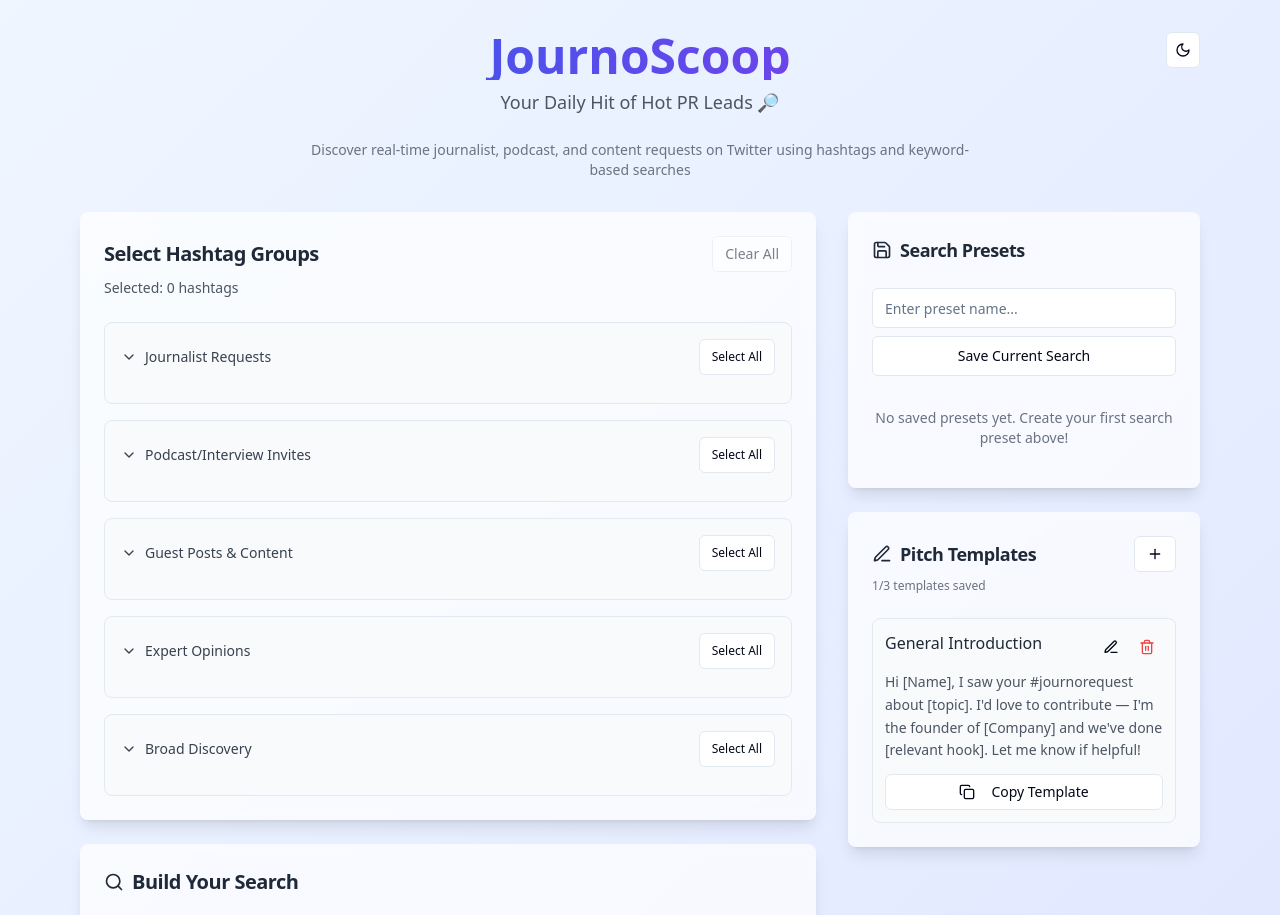
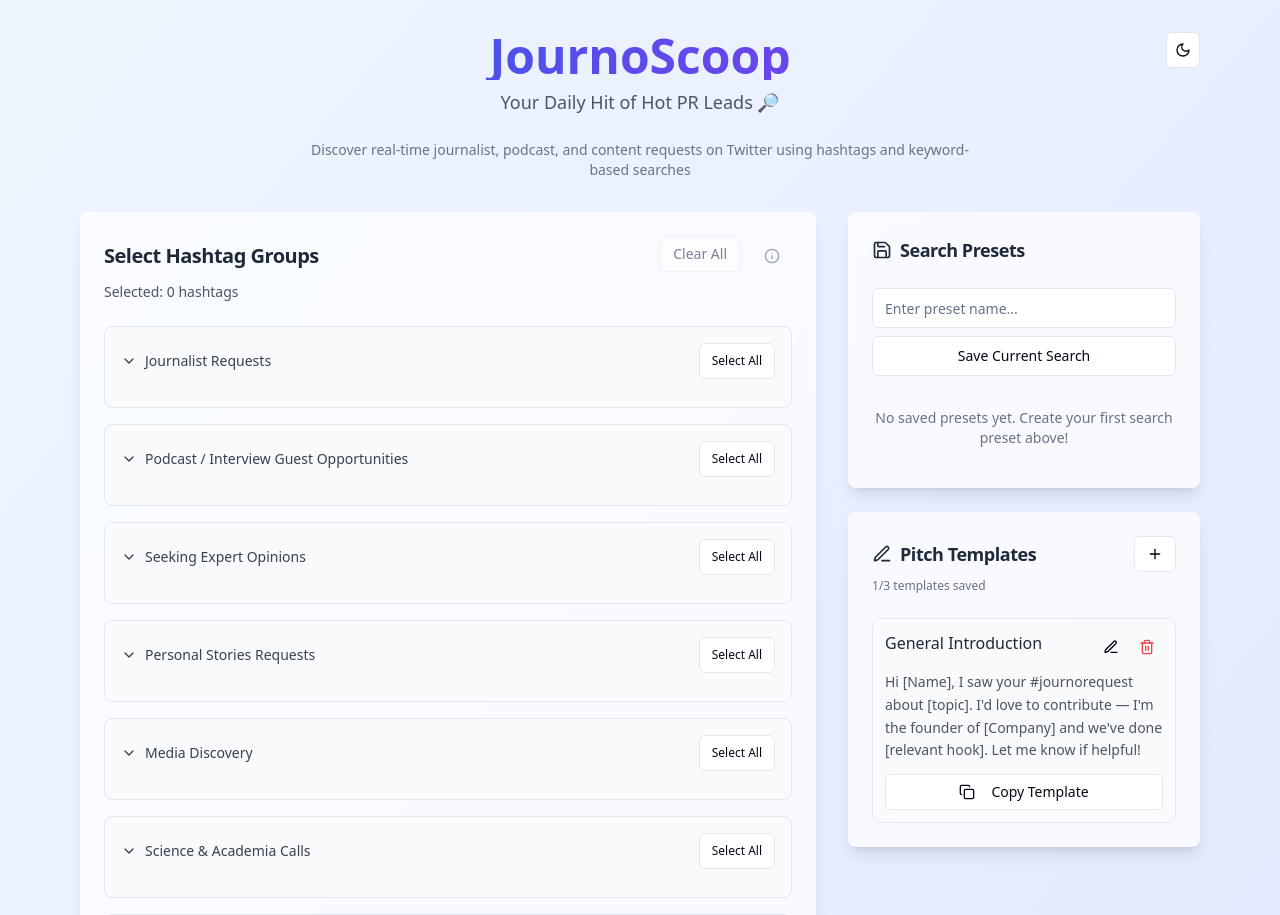
Before and after one commit to aliubaid-ux/scoop-the-leads-now, a React (Vite) app: page / in a window 1280 px wide. Shown: the top 915 px of the page. Built offline with nearby package versions, Linux system fonts and the light colour scheme.

Commit message:
Refactor: Update hashtag groups and categories
- Removed the "Guest Posts & Content" category.
- Trimmed the "Broad Discovery" category.
- Refined the "Expert Opinions" category.
- Added "HARO Alternatives" and "Industry-Specific Requests" categories.
- Added negative filtering suggestions.

```diff
--- a/src/components/HashtagSelector.tsx
+++ b/src/components/HashtagSelector.tsx
@@ -3,36 +3,47 @@ import { useState } from 'react';
 import { Card, CardContent, CardHeader, CardTitle } from '@/components/ui/card';
 import { Checkbox } from '@/components/ui/checkbox';
 import { Button } from '@/components/ui/button';
-import { ChevronDown, ChevronUp } from 'lucide-react';
+import { ChevronDown, ChevronUp, Info } from 'lucide-react';
+import { Tooltip, TooltipContent, TooltipProvider, TooltipTrigger } from '@/components/ui/tooltip';
 
-const HASHTAG_GROUPS = {
+// ======================
+// UPDATED HASHTAG GROUPS
+// ======================
+const HASHTAG_GROUPS: Record<string, string[]> = {
   'Journalist Requests': [
-    '#journorequest', '#journorequests', '#prrequest', '#mediarequest', '#requestforsources',
-    '#journalistrequest', '#helpareporter', '#sourcewanted', '#quoterequest', '#callforsources',
-    '#interviewrequest', '#expertsneeded', '#sourcealert', '#lookingforsources', '#pressrequest',
-    '#medialeads', '#urgentrequest', '#requestforcomment', '#needquotes', '#needexperts'
+    '#journorequest', '#journorequests', '#prrequest', '#mediarequest',
+    '#requestforsources', '#journalistrequest', '#helpareporter',
+    '#sourcewanted', '#quoterequest', '#callforsources', '#interviewrequest',
+    '#expertsneeded', '#sourcealert', '#pressrequest', '#urgentrequest',
+    '#requestforcomment', '#needquotes', '#needexperts'
   ],
-  'Podcast/Interview Invites': [
-    '#podcastguest', '#guestinterview', '#guestneeded', '#interviewguest', '#youtubeguest',
-    '#audioguest', '#videointerview', '#guestcallout', '#interviewopportunity', '#podcastinterview',
-    '#expertinterview', '#guestspot', '#liveinterview', '#instagramliveguest', '#twitterspaceguest',
-    '#linkedinliveguest'
+  'Podcast / Interview Guest Opportunities': [
+    '#podcastguest', '#guestinterview', '#guestneeded',
+    '#interviewguest', '#youtubeguest', '#guestcallout',
+    '#interviewopportunity', '#podcastinterview', '#expertinterview',
+    '#guestspot', '#liveinterview', '#twitterspaceguest', '#linkedinliveguest'
   ],
-  'Guest Posts & Content': [
-    '#guestpost', '#guestwriter', '#contributewriter', '#acceptingguestposts', '#writeforus',
-    '#submitarticle', '#guestblogger', '#contentcollab', '#blogsubmission', '#articlepitch',
-    '#pitchus', '#openforcontributions', '#submissionopen', '#opencallforwriters',
-    '#publishingopportunity', '#guestcontributor'
+  'Seeking Expert Opinions': [
+    '#expertopinion', '#expertinsight', '#callforexperts', '#lookingforexperts',
+    '#opinionwanted', '#thoughtleadercallout', '#commentrequest',
+    '#casestudyrequest', '#addyourvoice'
   ],
-  'Expert Opinions': [
-    '#casestudyrequest', '#expertopinion', '#expertinsight', '#callforexperts',
-    '#personalstoriesneeded', '#lookingforexperts', '#shareyourstory', '#opinionwanted',
-    '#thoughtleadercallout', '#callforcomment', '#addyourvoice', '#commentrequest'
+  'Personal Stories Requests': [
+    '#personalstoriesneeded', '#shareyourstory', '#storyrequest'
   ],
-  'Broad Discovery': [
-    '#journalist', '#editorialrequest', '#freelancejournalist', '#pitching', '#mediarelations',
-    '#haroreplacement', '#pitchme', '#lookingforguests', '#collabrequest', '#writerswanted',
-    '#expertsavailable'
+  'Media Discovery': [
+    '#journalist', '#editorialrequest', '#freelancejournalist', '#mediarelations',
+    '#haroreplacement'
+  ],
+  // New high-quality/curated categories
+  'Science & Academia Calls': [
+    '#sciencerequest', '#academicresearch', '#scientistcallout', '#phdresearch', '#professorrequest'
+  ],
+  'Healthcare / Medical': [
+    '#healthcarerequest', '#doctorrequest', '#nurserequest', '#medicalexpert'
+  ],
+  'Tech & Startup Requests': [
+    '#startuplookout', '#techjournorequest', '#startupfounders', '#founderrequest', '#saasrequest', '#vcrequest'
   ]
 };
 
@@ -89,6 +100,22 @@ export const HashtagSelector = ({ selectedHashtags, setSelectedHashtags }: Hasht
             >
               Clear All
             </Button>
+            {/* Info tooltip for using negative filtering */}
+            <TooltipProvider>
+              <Tooltip>
+                <TooltipTrigger asChild>
+                  <Button type="button" variant="ghost" size="icon" className="ml-1">
+                    <Info className="h-4 w-4 text-gray-400" />
+                  </Button>
+                </TooltipTrigger>
+                <TooltipContent className="max-w-xs">
+                  <span className="text-xs text-gray-600">
+                    Tip: To filter out spammy/self-promo results, add negative keywords in your custom search&nbsp;
+                    (e.g. <b>-SEO -guestpost -contentmarketing</b>) in the search builder.
+                  </span>
+                </TooltipContent>
+              </Tooltip>
+            </TooltipProvider>
           </div>
         </div>
         <p className="text-sm text-gray-600 dark:text-gray-400">
```
